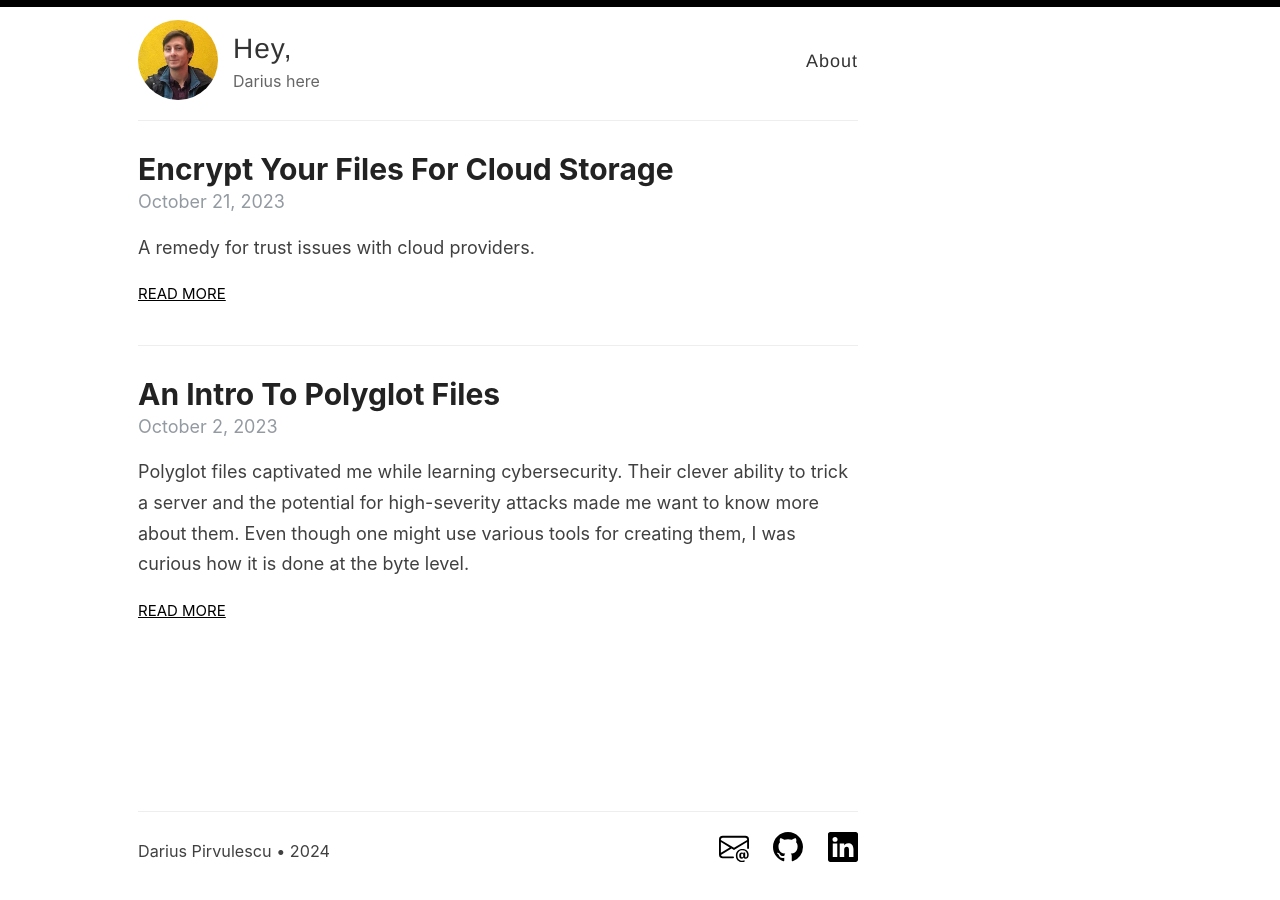
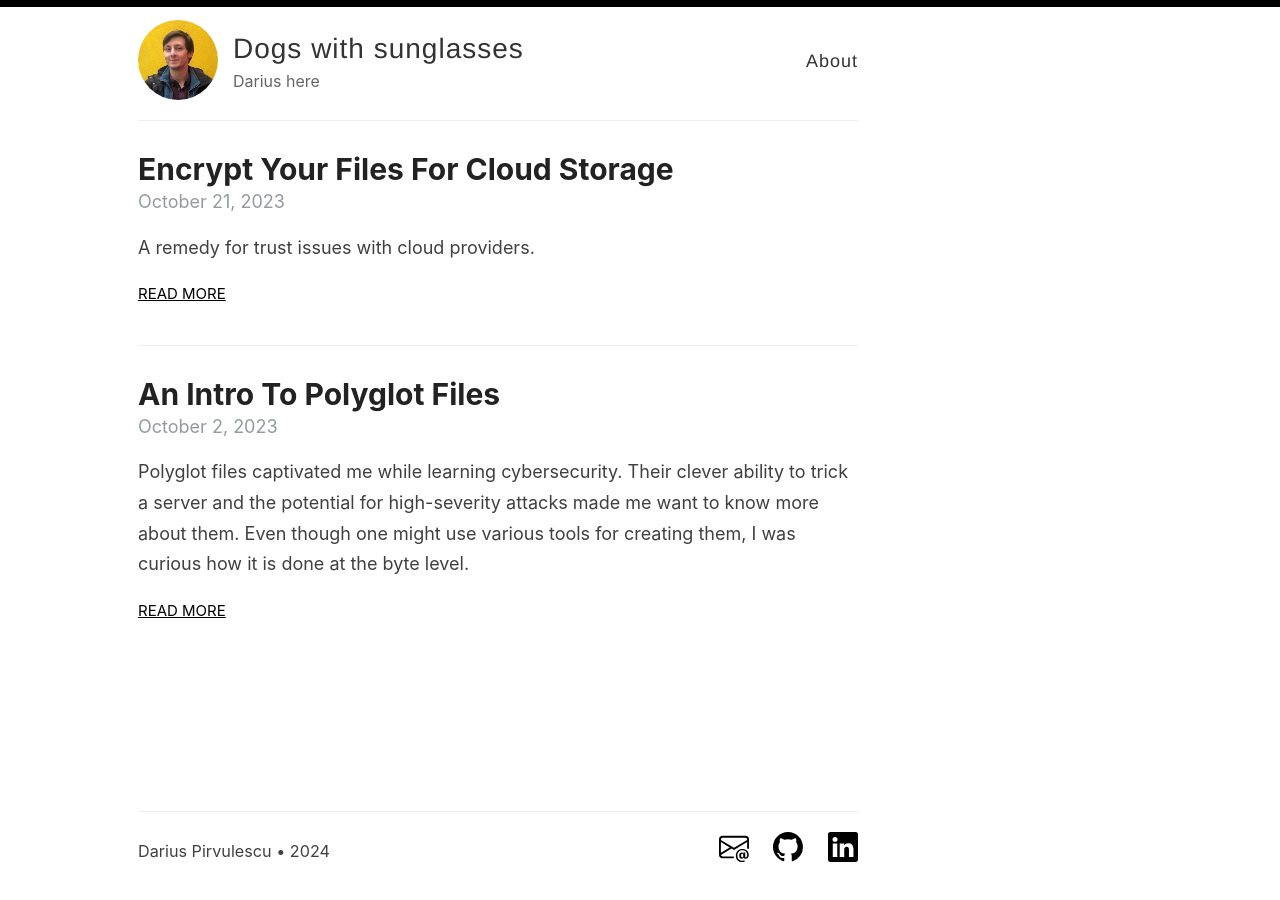
Before and after one commit to panacotar/blog, a Jekyll site: the page built from index.html, in a window 1280 px wide. Built offline with Jekyll 4.4.1, drawn with Linux system fonts in a browser that asks for light colours; the list of posts is cut into pages by our own code.

Commit message:
Change name site

```diff
--- a/_config.yml
+++ b/_config.yml
@@ -1,4 +1,4 @@
-name: Hey,
+name: Dogs with sunglasses
 
 # Short bio or description (displayed in the header)
 description: Darius here
```
